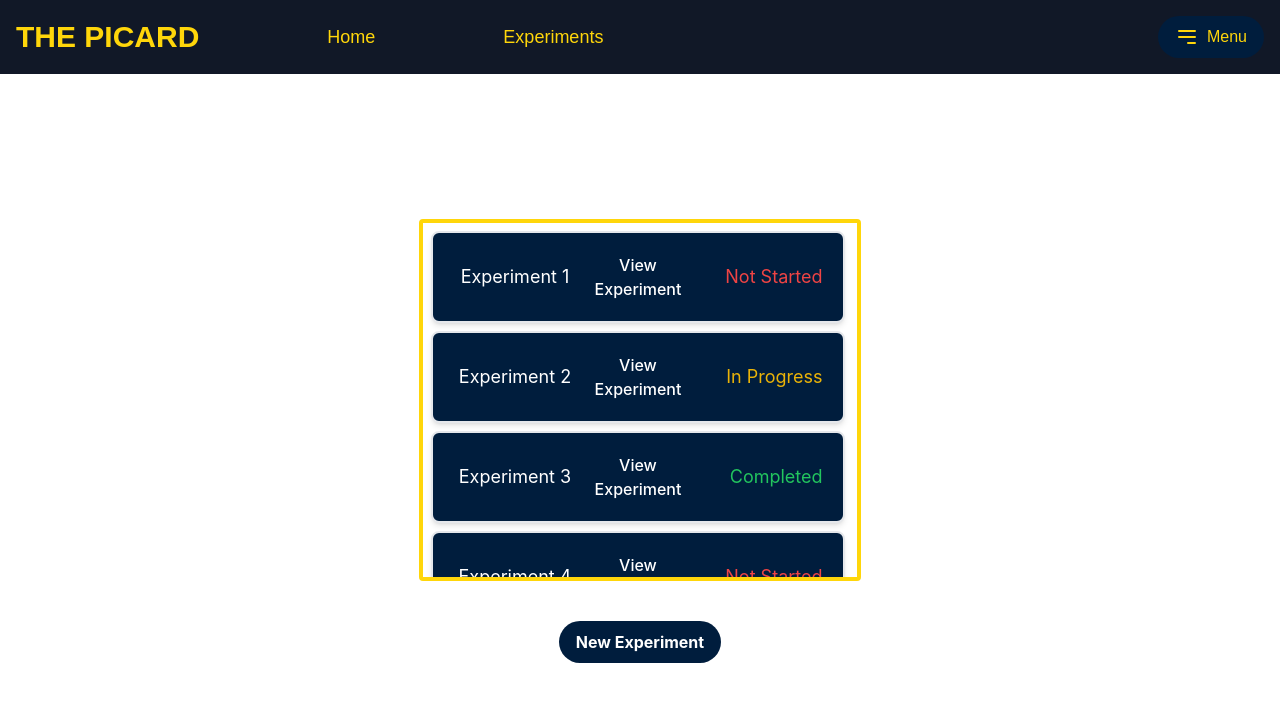
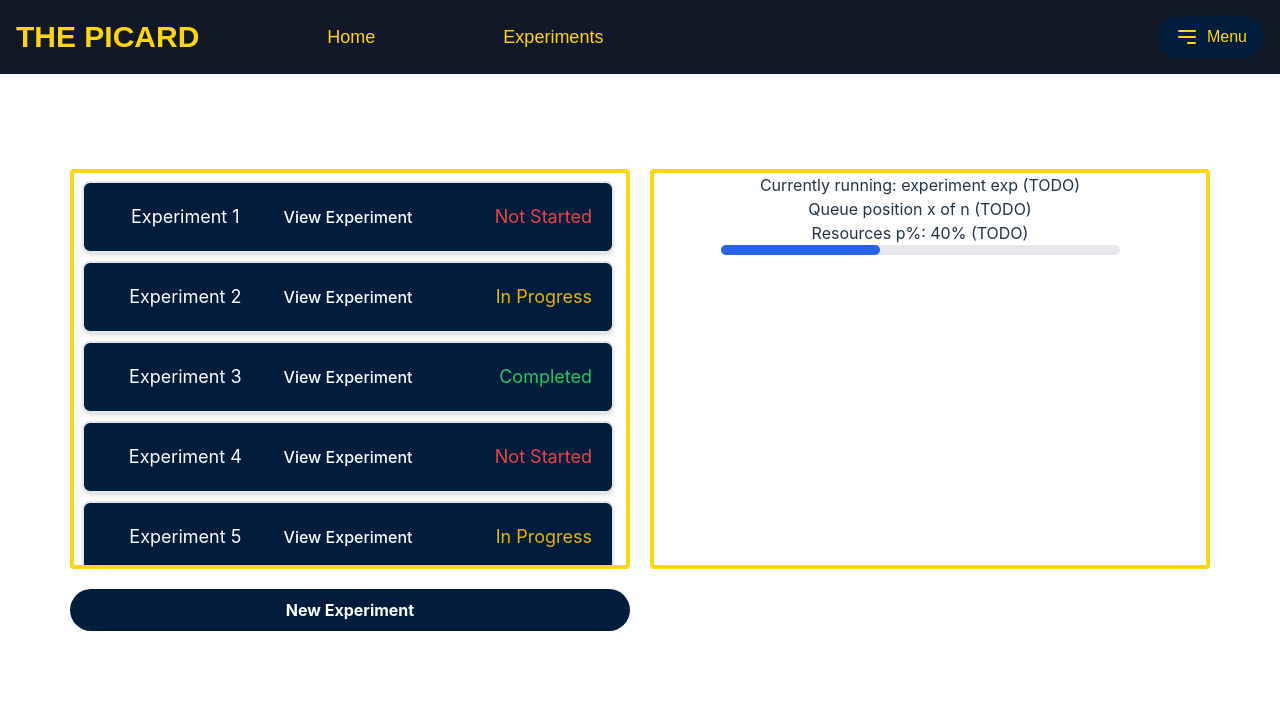
Before and after one commit to ThePICARDProject/481-FrontEnd, a React (Vite) app in the folder picard/: page /home in a window 1280 px wide. Shown: the top 702 px of the page. Built offline with nearby package versions, Linux system fonts and the light colour scheme; a web font is replaced by a local one.

Commit message:
updated home

```diff
--- a/picard/src/routes/home.jsx
+++ b/picard/src/routes/home.jsx
@@ -22,8 +22,9 @@ function Home() {
 
     return (
         <><Header />
-        <div className="grid h-1/2 place-items-center">
-            <div className="max-w-full h-1/2 pr-5 border-4 rounded border-[#FFD60A] overflow-auto overflow-x-hidden">
+        <div class="grid grid-cols-2 gap-5">
+            {/* left container */}
+            <div class="h-[50vh] w-[70vh] pr-5 border-4 rounded border-[#FFD60A] overflow-auto overflow-x-hidden">
                 {experiments.map((experiment, index) => (
                     <ExperimentCard
                         key={index}
@@ -32,10 +33,23 @@ function Home() {
                         experimentState={experiment.state} />
                 ))}
             </div>
-            <button className="bg-[#001D3D] hover:bg-[#FFD60A] text-white font-bold py-2 px-4 rounded-full -mt-60" onClick={handleEnterClick}>
+
+            {/* right container */}
+            <div class="h-[50vh] w-[70vh] pr-5 border-4 rounded border-[#FFD60A] overflow-auto overflow-x-hidden flex flex-col items-center">
+                <p>Currently running: experiment exp (TODO)</p>
+                <p>Queue position x of n (TODO)</p>
+                <p>Resources p%: 40% (TODO)</p>
+                <div class="w-3/4 bg-gray-200 rounded-full h-2.5 flex justify-start">
+                    <div className="bg-blue-600 h-2.5 rounded-full" style={{ width: '40%' }}></div>
+                </div>
+            </div>
+
+            {/* bottom button */}
+            <button className="bg-[#001D3D] hover:bg-[#FFD60A] text-white font-bold py-2 px-4 rounded-full" onClick={handleEnterClick}>
                 New Experiment
             </button>
-        </div></>
+        </div>
+        </>
     );
 }
 
```
